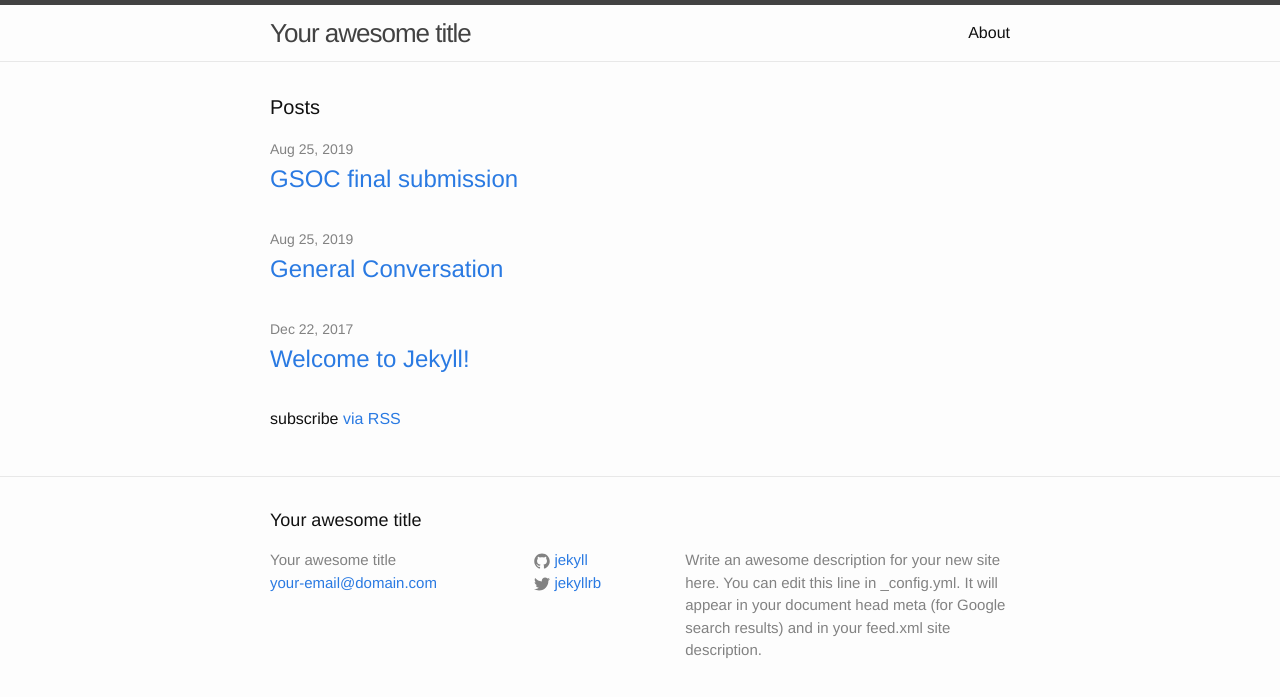
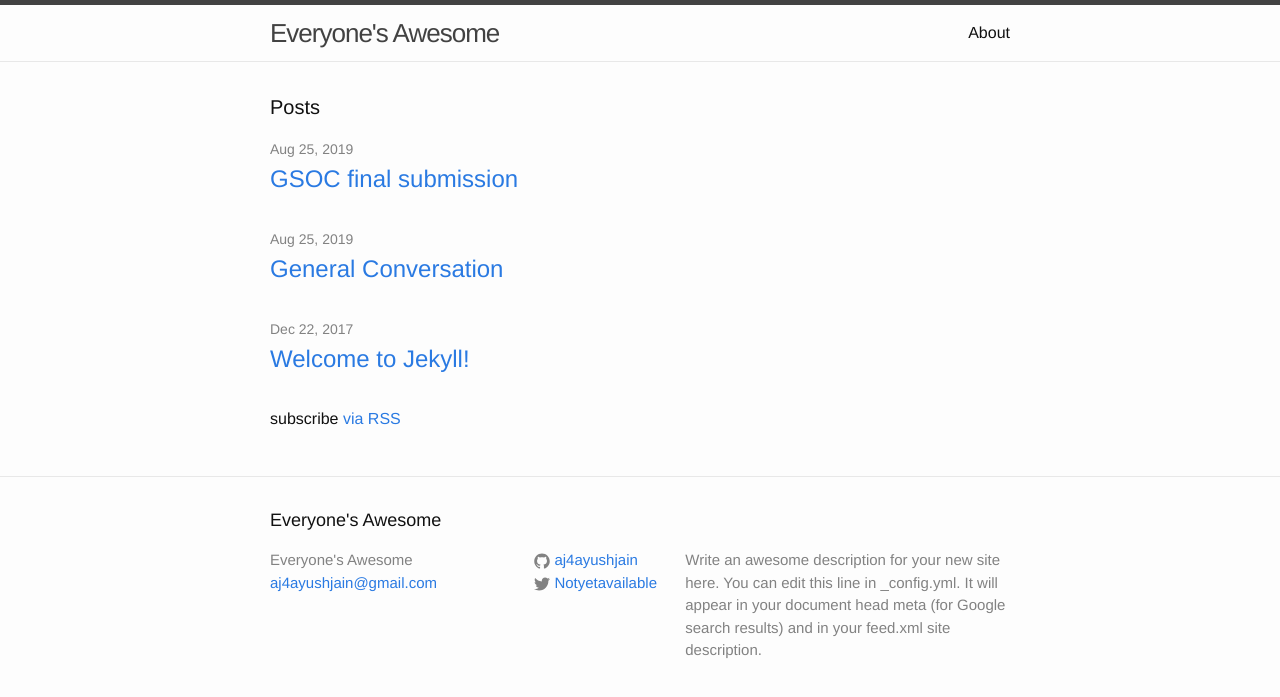
Before and after one commit to aj4ayushjain/aj4ayushjain.github.io, a Jekyll site: the page built from index.html, in a window 1280 px wide. Shown: the top 697 px of the page. Built offline with Jekyll 4.4.1, drawn with Linux system fonts in a browser that asks for light colours.

Commit message:
General title addition

```diff
--- a/_config.yml
+++ b/_config.yml
@@ -6,16 +6,16 @@
 # 'jekyll serve'. If you change this file, please restart the server process.
 
 # Site settings
-title: Your awesome title
-email: your-email@domain.com
+title: Everyone's Awesome
+email: aj4ayushjain@gmail.com
 description: > # this means to ignore newlines until "baseurl:"
   Write an awesome description for your new site here. You can edit this
   line in _config.yml. It will appear in your document head meta (for
   Google search results) and in your feed.xml site description.
 baseurl: "" # the subpath of your site, e.g. /blog
-url: "http://yourdomain.com" # the base hostname & protocol for your site
-twitter_username: jekyllrb
-github_username:  jekyll
+url: "https://aj4ayushjain.github.io/" # the base hostname & protocol for your site
+twitter_username: Notyetavailable
+github_username:  aj4ayushjain
 
 # Build settings
 markdown: kramdown
```
